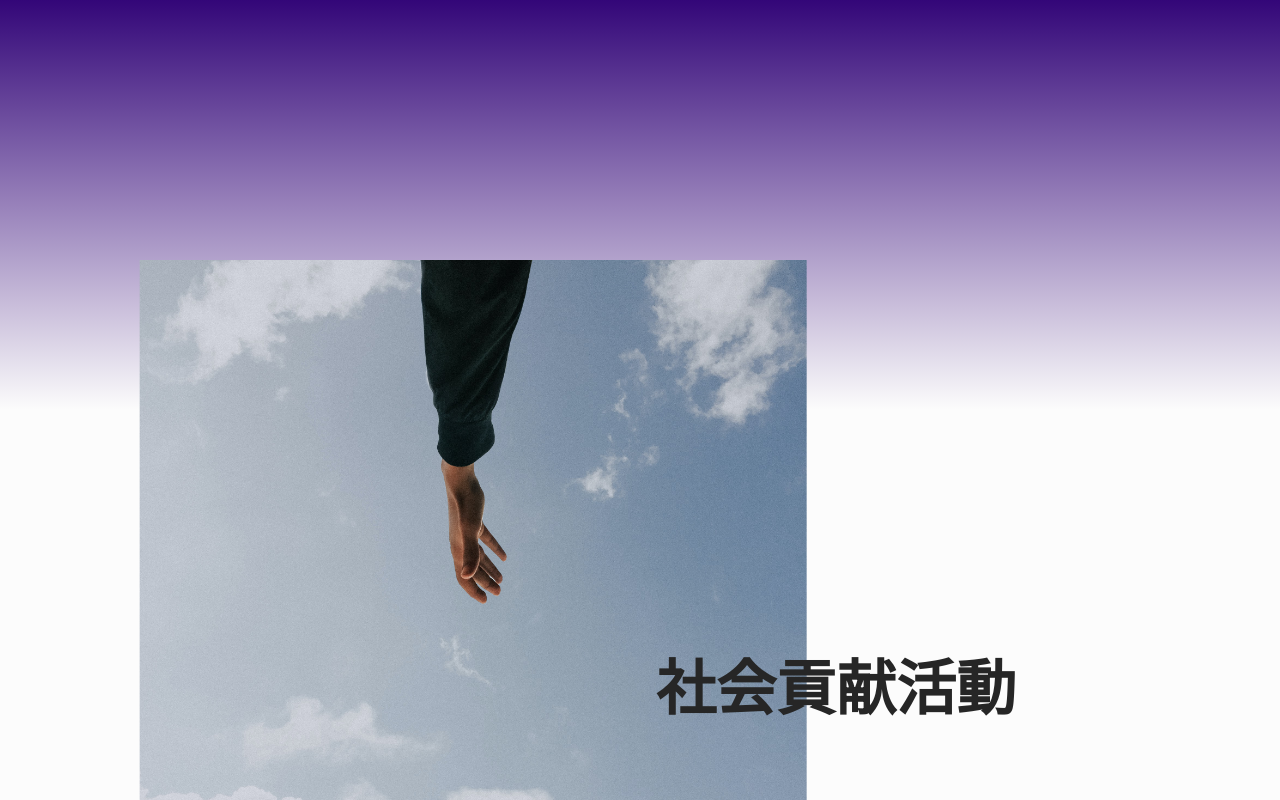
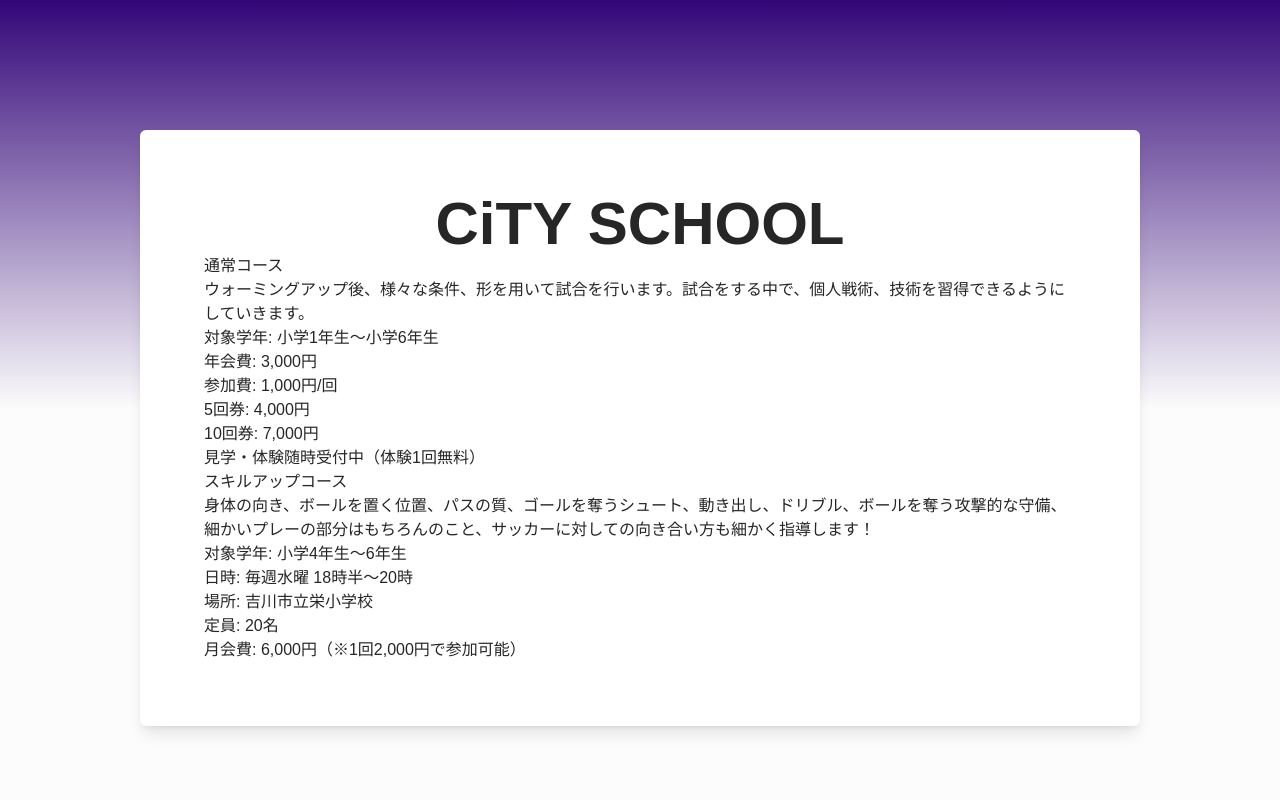
Before and after one commit to yoshikawacityfc/yoshikawacityfc, a Next.js app in the folder apps/frontend/: page / in a window 1280 px wide. Shown: the part 2940-3740 px from the top of the page. Built offline with nearby package versions, Linux system fonts and the light colour scheme; a web font is replaced by a local one.

Commit message:
:sparkles: スクール要素追加

```diff
--- /dev/null
+++ b/apps/frontend/src/features/school/components/School.tsx
@@ -0,0 +1,40 @@
+export const School = (): JSX.Element => {
+  return (
+    <div className="p-16 shadow-lg rounded-md max-w-[1000px] m-auto bg-secondary">
+      <h2 className="font-semibold text-5xl sm:text-6xl text-center">
+        CiTY SCHOOL
+      </h2>
+
+      <div>
+        <div>
+          <h3>通常コース</h3>
+          <p>
+            ウォーミングアップ後、様々な条件、形を用いて試合を行います。試合をする中で、個人戦術、技術を習得できるようにしていきます。
+          </p>
+          <ul>
+            <li>対象学年: 小学1年生〜小学6年生</li>
+            <li>年会費: 3,000円</li>
+            <li>参加費: 1,000円/回</li>
+            <li>5回券: 4,000円</li>
+            <li>10回券: 7,000円</li>
+            <li>見学・体験随時受付中（体験1回無料）</li>
+          </ul>
+        </div>
+
+        <div>
+          <h3>スキルアップコース</h3>
+          <p>
+            身体の向き、ボールを置く位置、パスの質、ゴールを奪うシュート、動き出し、ドリブル、ボールを奪う攻撃的な守備、細かいプレーの部分はもちろんのこと、サッカーに対しての向き合い方も細かく指導します！
+          </p>
+          <ul>
+            <li>对象学年: 小学4年生～6年生</li>
+            <li>日時: 毎週水曜 18時半〜20時</li>
+            <li>場所: 吉川市立栄小学校</li>
+            <li>定員: 20名</li>
+            <li>月会費: 6,000円（※1回2,000円で参加可能）</li>
+          </ul>
+        </div>
+      </div>
+    </div>
+  );
+};
--- /dev/null
+++ b/apps/frontend/src/features/school/components/index.ts
@@ -0,0 +1 @@
+export * from "./School";
--- a/apps/frontend/src/pages/concept.tsx
+++ b/apps/frontend/src/pages/concept.tsx
@@ -26,11 +26,11 @@ const Concept: NextPage = () => {
           <h4 className="text-2xl font-medium mb-6">
             選手一人ひとりの成長の為に全力を尽くす
           </h4>
-          <ul>
-            <ol>1. 心・ルールの遵守、整理整頓、感謝</ol>
-            <ol>2. 技・判断の質、判断のスピード、戦術理解、実行力</ol>
-            <ol>3. 体・文武両道、健康、身体の成長に合ったトレーニング</ol>
-          </ul>
+          <ol>
+            <li>1. 心・ルールの遵守、整理整頓、感謝</li>
+            <li>2. 技・判断の質、判断のスピード、戦術理解、実行力</li>
+            <li>3. 体・文武両道、健康、身体の成長に合ったトレーニング</li>
+          </ol>
         </div>
 
         {/* VISION */}
--- a/apps/frontend/src/pages/index.tsx
+++ b/apps/frontend/src/pages/index.tsx
@@ -3,6 +3,7 @@ import { AboutTeam } from "@/features/about-team/components";
 import { HeroContent } from "@/features/hero-content/components";
 import { JuniorYouth } from "@/features/junior-youth/components";
 import { NewsPreview } from "@/features/news/components";
+import { School } from "@/features/school/components";
 import { SocialContribution } from "@/features/social-contribution/components";
 import { SponsorRecruiting } from "@/features/sponsor-recruiting/components";
 import { NextPage } from "next";
@@ -22,7 +23,11 @@ const Top: NextPage = () => {
         <JuniorYouth />
       </section>
 
-      <section className="mt-[-150px]">
+      <section className="mt-[-280px]">
+        <School />
+      </section>
+
+      <section className="mt-[220px]">
         <SocialContribution />
       </section>
 
```
